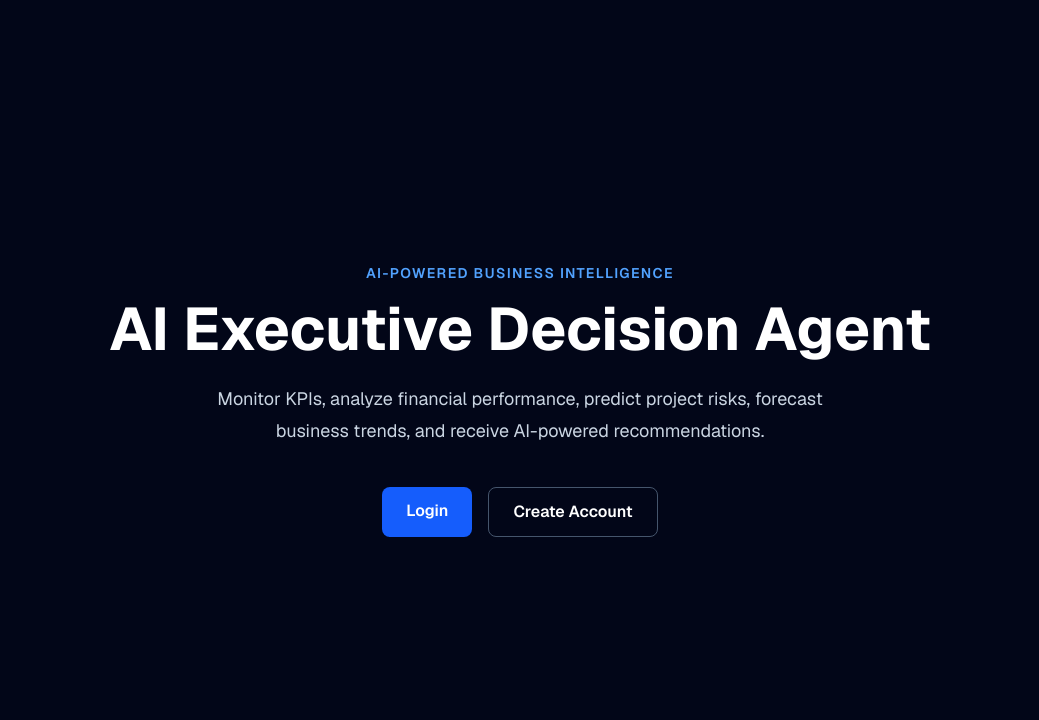
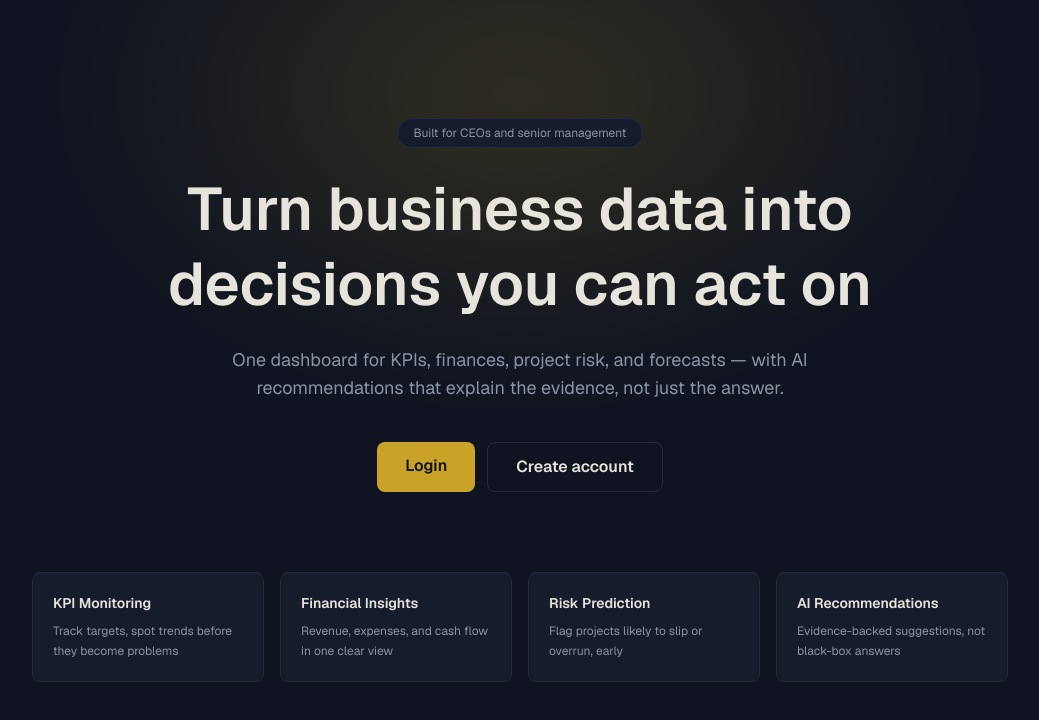
Before and after one commit to ramgavade13/Industry-, a Next.js app in the folder frontend/: page / in a window 1280 px wide. Shown: the top 720 px of the page, without its empty margins (120-1159 px from the left). Built offline with nearby package versions, Linux system fonts and the light colour scheme.

Commit message:
Update page.tsx

```diff
--- a/frontend/app/page.tsx
+++ b/frontend/app/page.tsx
@@ -1,36 +1,58 @@
 import Link from "next/link";
+
+const MODULES = [
+  { label: "KPI Monitoring", detail: "Track targets, spot trends before they become problems" },
+  { label: "Financial Insights", detail: "Revenue, expenses, and cash flow in one clear view" },
+  { label: "Risk Prediction", detail: "Flag projects likely to slip or overrun, early" },
+  { label: "AI Recommendations", detail: "Evidence-backed suggestions, not black-box answers" },
+];
 
 export default function Home() {
   return (
-    <main className="min-h-screen bg-slate-950 text-white">
-      <section className="mx-auto flex min-h-screen max-w-6xl flex-col items-center justify-center px-6 text-center">
-        <p className="mb-4 text-sm font-semibold uppercase tracking-widest text-blue-400">
-          AI-Powered Business Intelligence
+    <main className="relative min-h-screen overflow-hidden bg-[#0F1420] text-[#E7E4DC]">
+      <div
+        aria-hidden
+        className="pointer-events-none absolute left-1/2 top-0 h-[560px] w-[900px] -translate-x-1/2 -translate-y-1/3 rounded-full opacity-20 blur-3xl"
+        style={{ background: "radial-gradient(closest-side, #C9A227, transparent)" }}
+      />
+
+      <section
+        data-animate-in
+        className="relative mx-auto flex min-h-screen max-w-5xl flex-col items-center justify-center px-6 text-center"
+      >
+        <span className="rounded-full border border-[#242B3D] bg-[#161C2C] px-4 py-1.5 text-xs text-[#8B93A7]">
+          Built for CEOs and senior management
+        </span>
+
+        <h1 className="mt-6 max-w-3xl text-4xl font-semibold leading-tight sm:text-6xl">
+          Turn business data into
+          <br />
+          decisions you can act on
+        </h1>
+
+        <p className="mt-6 max-w-xl text-base leading-7 text-[#8B93A7] sm:text-lg">
+          One dashboard for KPIs, finances, project risk, and forecasts —
+          with AI recommendations that explain the evidence, not just the answer.
         </p>
 
-        <h1 className="max-w-4xl text-4xl font-bold sm:text-6xl">
-          AI Executive Decision Agent
-        </h1>
-
-        <p className="mt-6 max-w-2xl text-lg leading-8 text-slate-300">
-          Monitor KPIs, analyze financial performance, predict project risks,
-          forecast business trends, and receive AI-powered recommendations.
-        </p>
-
-        <div className="mt-10 flex flex-col gap-4 sm:flex-row">
-          <Link
-            href="/login"
-            className="rounded-lg bg-blue-600 px-6 py-3 font-semibold transition hover:bg-blue-500"
-          >
+        {/* 👇 your two Link lines are here 👇 */}
+        <div className="mt-10 flex flex-col gap-3 sm:flex-row">
+          <Link href="/login" className="rounded-lg bg-[#C9A227] px-7 py-3 font-semibold text-[#0F1420] transition-colors hover:bg-[#DDB646]">
             Login
           </Link>
+          <Link href="/signup" className="rounded-lg border border-[#242B3D] px-7 py-3 font-semibold text-[#E7E4DC] transition-colors hover:bg-[#161C2C]">
+            Create account
+          </Link>
+        </div>
+        {/* 👆 your two Link lines are here 👆 */}
 
-          <Link
-            href="/signup"
-            className="rounded-lg border border-slate-600 px-6 py-3 font-semibold transition hover:bg-slate-800"
-          >
-            Create Account
-          </Link>
+        <div className="mt-20 grid w-full grid-cols-1 gap-4 sm:grid-cols-2 lg:grid-cols-4">
+          {MODULES.map((m) => (
+            <div key={m.label} className="rounded-lg border border-[#242B3D] bg-[#161C2C] px-5 py-5 text-left transition-colors hover:border-[#C9A227]/40">
+              <div className="text-sm font-semibold text-[#E7E4DC]">{m.label}</div>
+              <p className="mt-2 text-xs leading-5 text-[#8B93A7]">{m.detail}</p>
+            </div>
+          ))}
         </div>
       </section>
     </main>
```
